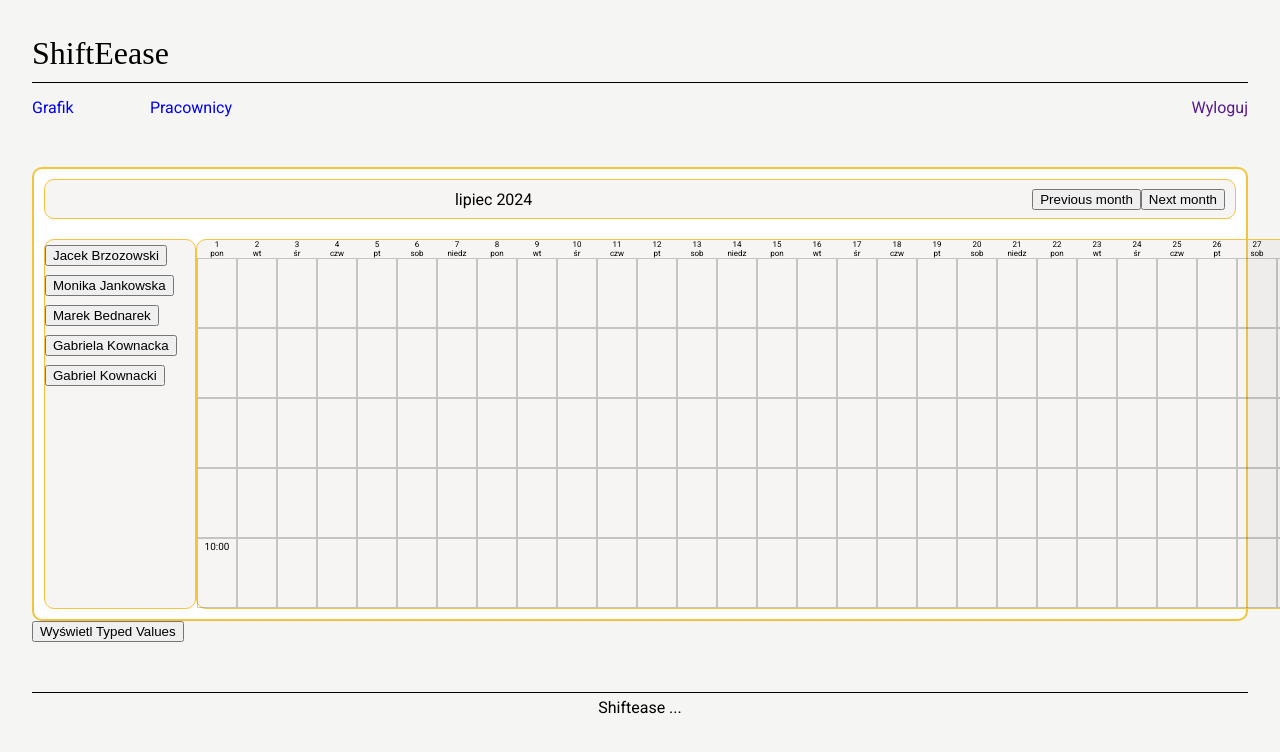
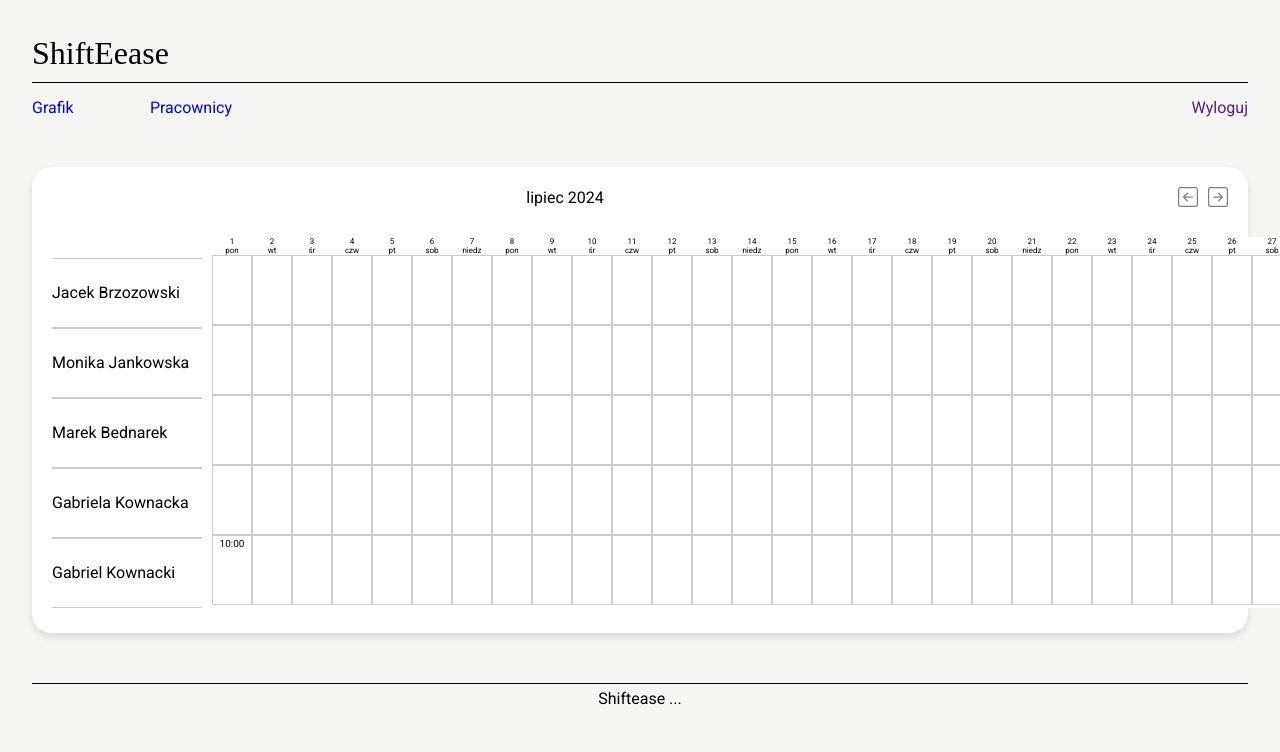
Before and after one commit to chalbrik/shiftease, an Angular app: page /grafik in a window 1280 px wide. Shown: the top 752 px of the page. Built offline with nearby package versions, Linux system fonts and the light colour scheme; a web font is replaced by a local one.

Commit message:
main container planner styles adjusted

```diff
--- a/src/app/employees/employee/employee.component.css
+++ b/src/app/employees/employee/employee.component.css
@@ -1,9 +1,19 @@
-div.employee-field {
+div.employee-field-schedule {
   width: 150px;
-  height: 30px;
+  height: 70px;
 
   display: flex;
   flex-direction: row;
   justify-content: flex-start;
   align-items: center;
+
+  border-top: 1px solid rgb(0, 0, 0, 0.2);
+  border-bottom: 1px solid rgb(0, 0, 0, 0.2);
 }
+
+span.employee-field-schedule {
+  font-family: "Roboto", sans-serif;
+  font-weight: 400;
+  font-style: normal;
+  font-size: 16px;
+}
--- a/src/app/employees/employee/employee.component.html
+++ b/src/app/employees/employee/employee.component.html
@@ -1,5 +1,13 @@
+@if(whichDisplay == true){
+<div class="employee-field-schedule">
+  <span class="employee-field-schedule"
+    >{{ employee.name }} {{ employee.last_name }}</span
+  >
+</div>
+} @else if(whichDisplay== false){
 <div class="employee-field">
-  <button (click)="onSelectEmployee()">
+  <button class="employee-field-button" (click)="onSelectEmployee()">
     <span>{{ employee.name }} {{ employee.last_name }}</span>
   </button>
 </div>
+}
--- a/src/app/employees/employee/employee.component.ts
+++ b/src/app/employees/employee/employee.component.ts
@@ -12,6 +12,8 @@ export class EmployeeComponent {
   @Input({ required: true }) employee!: Employee;
   @Input({ required: true }) selected!: boolean;
 
+  @Input({ required: true }) whichDisplay!: boolean;
+
   @Output() select = new EventEmitter<number>();
 
   onSelectEmployee() {
--- a/src/app/employees/employees-data/employees-data.component.html
+++ b/src/app/employees/employees-data/employees-data.component.html
@@ -13,6 +13,7 @@
         [employee]="employee"
         [selected]="employee.id === selectedEmployeeId"
         (select)="onSelectEmployee($event)"
+        [whichDisplay]="false"
       />
       }
     </div>
--- a/src/app/schedule/schedule.component.css
+++ b/src/app/schedule/schedule.component.css
@@ -8,22 +8,26 @@ div.main-container {
   height: auto;
 
   background-color: rgb(255, 255, 255);
+  box-shadow: 0px 4px 8px rgba(0, 0, 0, 0.1); /* Lekki cień */
 
-  border: 2px solid #f2c53d;
+  /* border: 2px solid #f2c53d; */
+  /* border: 1px solid rgb(0, 0, 0, 0.5); */
 
-  border-radius: 10px;
+  border-radius: 20px;
 
-  padding: 10px 10px 10px 10px;
+  padding: 10px 10px 25px 10px;
 }
 
 div.schedule-settings-field {
   width: 100%;
   height: 40px;
 
-  background-color: rgb(192, 188, 182, 0.15);
-  border: 1px solid #f2c53d;
+  /* background-color: rgb(192, 188, 182, 0.15); */
+  background-color: white;
+  /* border: 1px solid #f2c53d; */
+  /* border: 1px solid black; */
 
-  border-radius: 10px;
+  /* border-radius: 5px; */
 
   display: flex;
   flex-direction: row;
@@ -43,7 +47,7 @@ div.employees-schedule-container {
 
   display: flex;
   flex-direction: row;
-  justify-content: space-between;
+  justify-content: flex-start;
   align-items: stretch;
 }
 
@@ -51,18 +55,58 @@ div.employee-list-container {
   display: flex;
   flex-direction: column;
 
-  background-color: rgb(192, 188, 182, 0.15);
-  border: 1px solid #f2c53d;
+  /* background-color: rgb(192, 188, 182, 0.15); */
+  background-color: white;
 
-  border-radius: 10px;
+  /* border: 1px solid #f2c53d; */
+  /* border: 1px solid black; */
+
+  /* border-radius: 5px; */
+  padding: 20.8px 10px 0 10px;
 }
 
 div.schedule-field-container {
   display: flex;
   flex-direction: row;
 
-  background-color: rgb(192, 188, 182, 0.15);
-  border: 1px solid #f2c53d;
+  /* background-color: rgb(192, 188, 182, 0.15); */
+  background-color: white;
+  /* border: 1px solid #f2c53d; */
+  /* border: 1px solid black; */
 
-  border-radius: 10px;
+  /* border-radius: 5px; */
+  /* margin-left: 5px; */
 }
+
+div.change-month-buttons {
+  margin: 0;
+  padding: auto;
+  width: 50px;
+  display: flex;
+  justify-content: space-between;
+  align-items: center;
+}
+
+div.change-month-buttons button {
+  background-color: transparent;
+  border: none;
+  outline: none;
+  cursor: pointer;
+  display: flex;
+  flex-direction: row;
+  justify-content: center;
+  align-items: center;
+
+  padding: 0;
+}
+
+div.change-month-buttons button svg {
+  height: 20px;
+  width: 20px;
+
+  fill: rgb(0, 0, 0, 0.5);
+}
+
+div.change-month-buttons button svg:hover {
+  fill: rgb(0, 0, 0, 0.8);
+}
--- a/src/app/schedule/schedule.component.html
+++ b/src/app/schedule/schedule.component.html
@@ -5,14 +5,46 @@
       <span>{{ monthData.monthName }} </span> <span>{{ monthData.year }}</span>
     </div>
     <div class="change-month-buttons">
-      <button (click)="goToPreviousMonth()">Previous month</button>
-      <button (click)="goToNextMonth()">Next month</button>
+      <button (click)="goToPreviousMonth()">
+        <svg
+          xmlns="http://www.w3.org/2000/svg"
+          width="16"
+          height="16"
+          fill="currentColor"
+          class="bi bi-arrow-left-square"
+          viewBox="0 0 16 16"
+        >
+          <path
+            fill-rule="evenodd"
+            d="M15 2a1 1 0 0 0-1-1H2a1 1 0 0 0-1 1v12a1 1 0 0 0 1 1h12a1 1 0 0 0 1-1zM0 2a2 2 0 0 1 2-2h12a2 2 0 0 1 2 2v12a2 2 0 0 1-2 2H2a2 2 0 0 1-2-2zm11.5 5.5a.5.5 0 0 1 0 1H5.707l2.147 2.146a.5.5 0 0 1-.708.708l-3-3a.5.5 0 0 1 0-.708l3-3a.5.5 0 1 1 .708.708L5.707 7.5z"
+          />
+        </svg>
+      </button>
+      <button (click)="goToNextMonth()">
+        <svg
+          xmlns="http://www.w3.org/2000/svg"
+          width="16"
+          height="16"
+          fill="currentColor"
+          class="bi bi-arrow-right-square"
+          viewBox="0 0 16 16"
+        >
+          <path
+            fill-rule="evenodd"
+            d="M15 2a1 1 0 0 0-1-1H2a1 1 0 0 0-1 1v12a1 1 0 0 0 1 1h12a1 1 0 0 0 1-1zM0 2a2 2 0 0 1 2-2h12a2 2 0 0 1 2 2v12a2 2 0 0 1-2 2H2a2 2 0 0 1-2-2zm4.5 5.5a.5.5 0 0 0 0 1h5.793l-2.147 2.146a.5.5 0 0 0 .708.708l3-3a.5.5 0 0 0 0-.708l-3-3a.5.5 0 1 0-.708.708L10.293 7.5z"
+          />
+        </svg>
+      </button>
     </div>
   </div>
   <div class="employees-schedule-container">
     <div class="employee-list-container">
       @for(employee of employees; track employee.id){
-      <app-employee [employee]="employee" [selected]="false" />
+      <app-employee
+        [employee]="employee"
+        [selected]="false"
+        [whichDisplay]="true"
+      />
       }
     </div>
     <div class="schedule-field-container">
@@ -31,10 +63,7 @@
         [scheduleFieldData]="monthDataObject"
       />
       }
-      <!-- @for(dayNumber of monthData.days; track dayNumber.numberOfTheDay){
-      <app-month-days [monthDays]="dayNumber" />
-      } może poźniej tutaj ogarnę jak poprawić layot, moze poprzedni nie jst zły, bo trochę trudno mi to sobie wyobrazić-->
     </div>
   </div>
 </div>
-<button (click)="logTypedValues()">Wyświetl Typed Values</button>
+<!-- <button (click)="logTypedValues()">Wyświetl Typed Values</button> -->
--- a/src/styles.css
+++ b/src/styles.css
@@ -8,6 +8,7 @@ body {
   margin: 0;
   font-family: Roboto, "Helvetica Neue", sans-serif;
   background-color: rgb(192, 188, 182, 0.15);
+  /* background-color: white; */
 }
 
 * {
```
